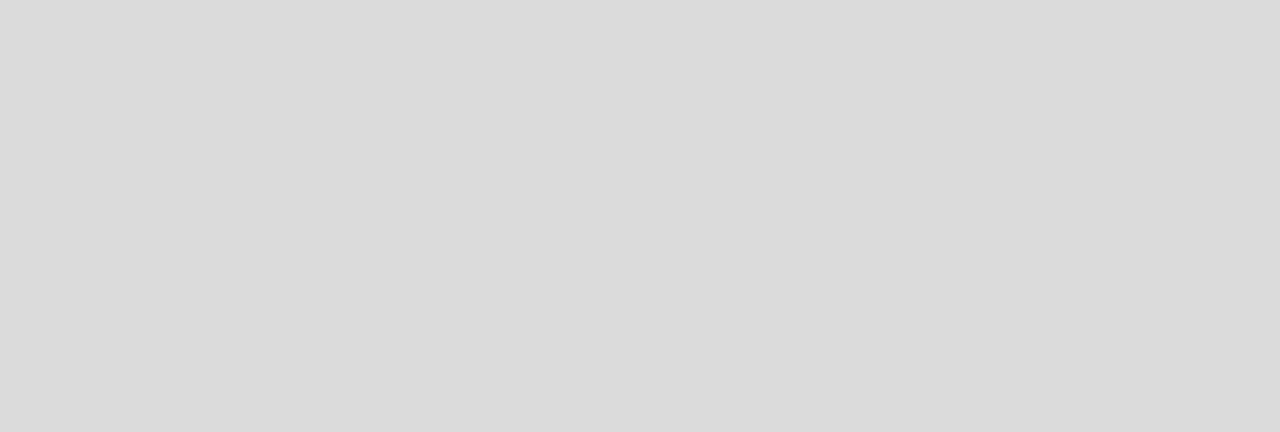
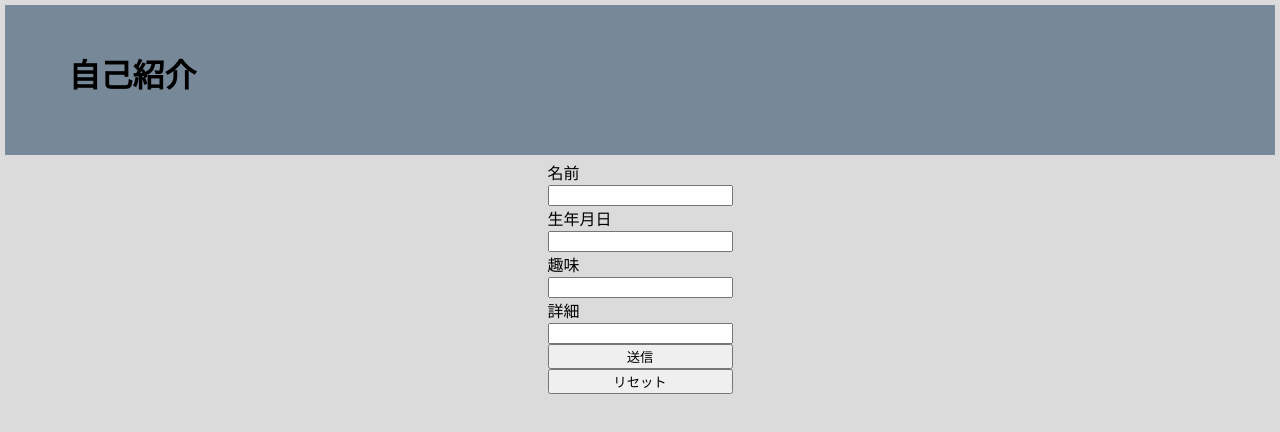
Before and after one commit to misosiru0205/react-kiso4, a React (Create React App) app: page / in a window 1280 px wide. Before the commit this address had no page. Shown: the top 432 px of the page. Built offline with nearby package versions, Linux system fonts and the light colour scheme.

Commit message:
git commit -u

```diff
--- a/src/pages/App.tsx
+++ b/src/pages/App.tsx
@@ -8,7 +8,7 @@
     <>
     <BrowserRouter>
     <Routes>
-      <Route path="/react-kiso4/" element={<Home/>}/>
+      <Route path="/" element={<Home/>}/>
     </Routes>
     </BrowserRouter>
     </>
```
